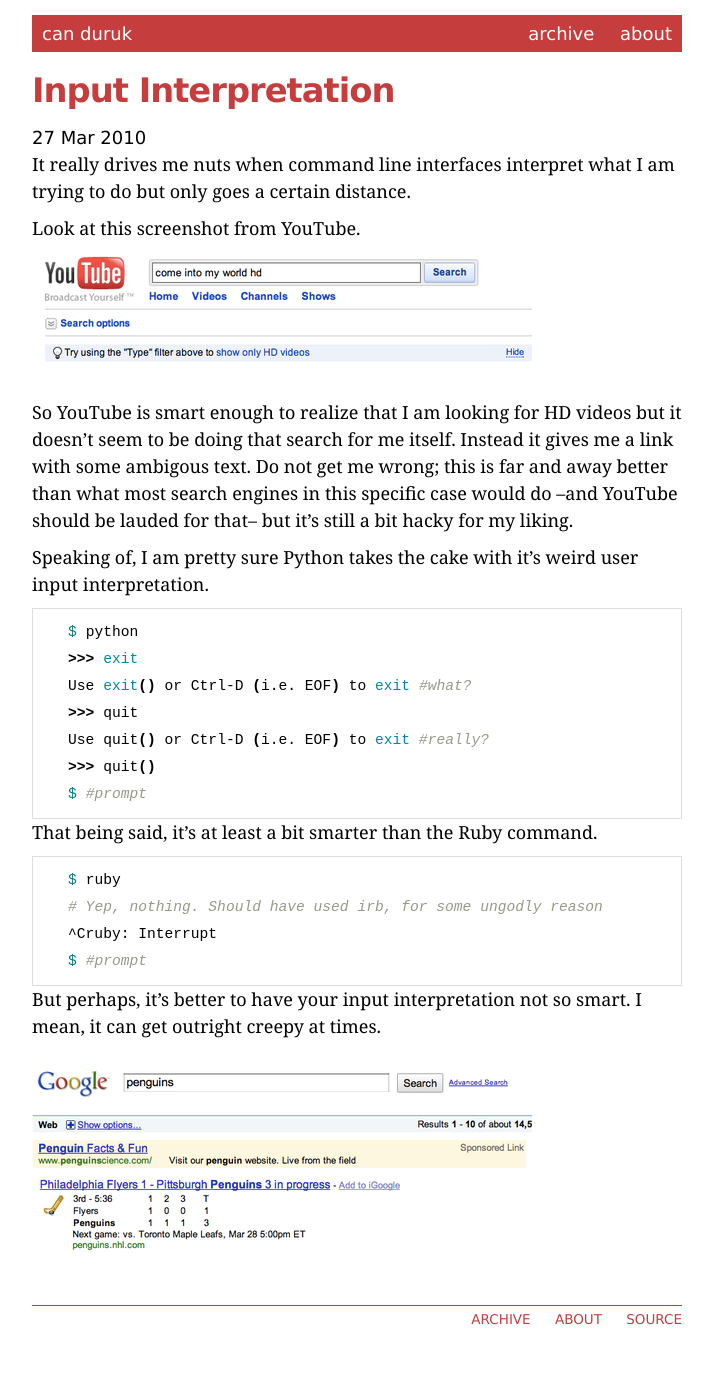
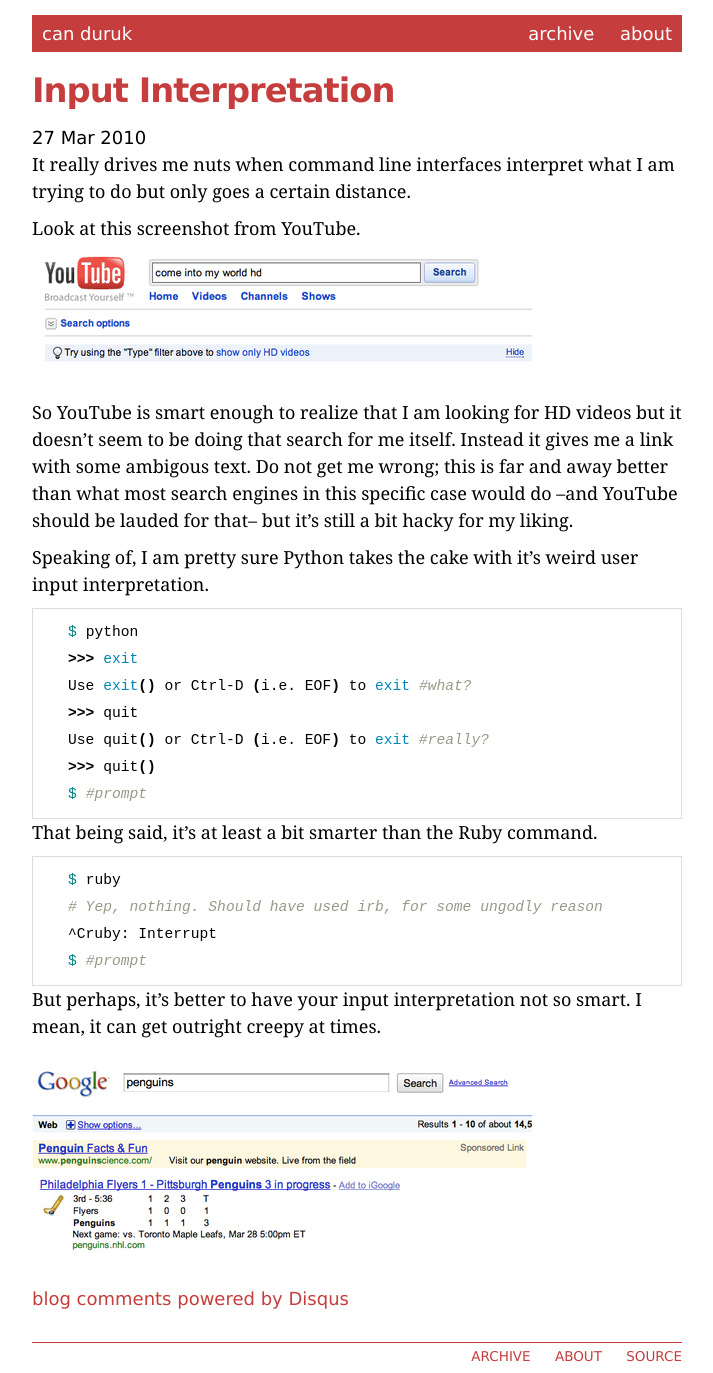
Before and after one commit to cduruk/old.cduruk.github.com, a Jekyll site: the page built from _posts/2010-03-27-input-interpretation.md, in a window 1280 px wide. Shown: the whole page, without its empty margins (283-996 px from the left). Built offline with Jekyll 4.4.1, drawn with Linux system fonts in a browser that asks for light colours; Markdown is read by kramdown in place of the engine named in the settings; comment, search, counter and statistics services are not loaded; before the commit the page ends 1336 px from its top, so only the background shows below that; some of the changed lines change nothing that is shown.

Commit message:
Add disqus code

```diff
--- a/_layouts/post.html
+++ b/_layouts/post.html
@@ -12,3 +12,17 @@
 <article class="content">
   {{ content }}
 </article>
+<div id="disqus_thread"></div>
+<script type="text/javascript">
+    var disqus_shortname = 'candurukblog';
+    // var disqus_url = '{{ page.url }}';
+
+    /* * * DON'T EDIT BELOW THIS LINE * * */
+    (function() {
+        var dsq = document.createElement('script'); dsq.type = 'text/javascript'; dsq.async = true;
+        dsq.src = 'http://' + disqus_shortname + '.disqus.com/embed.js';
+        (document.getElementsByTagName('head')[0] || document.getElementsByTagName('body')[0]).appendChild(dsq);
+    })();
+</script>
+<noscript>Please enable JavaScript to view the <a href="http://disqus.com/?ref_noscript">comments powered by Disqus.</a></noscript>
+<a href="http://disqus.com" class="dsq-brlink">blog comments powered by <span class="logo-disqus">Disqus</span></a>
```
